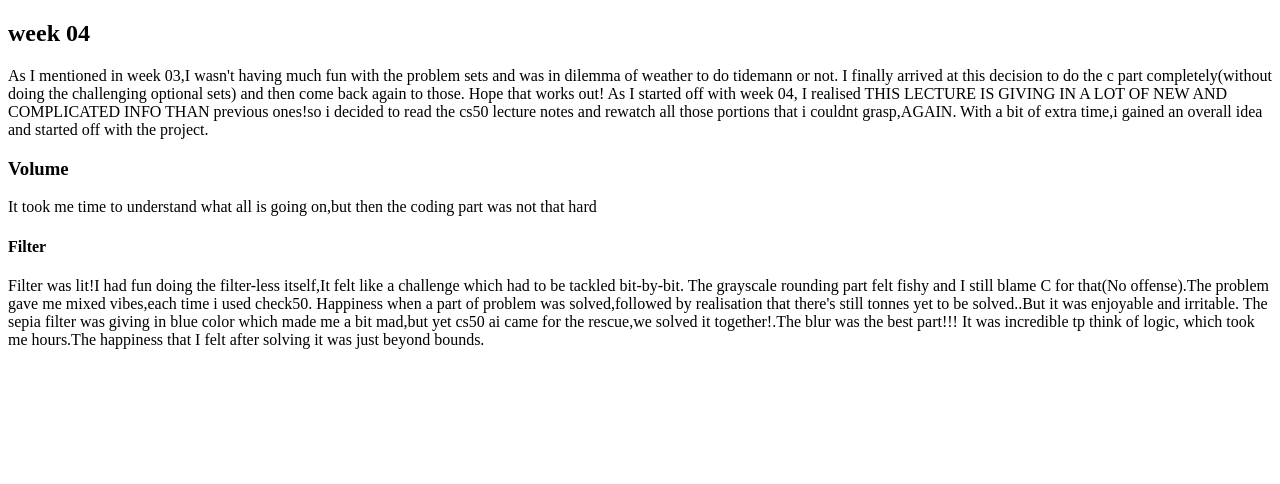
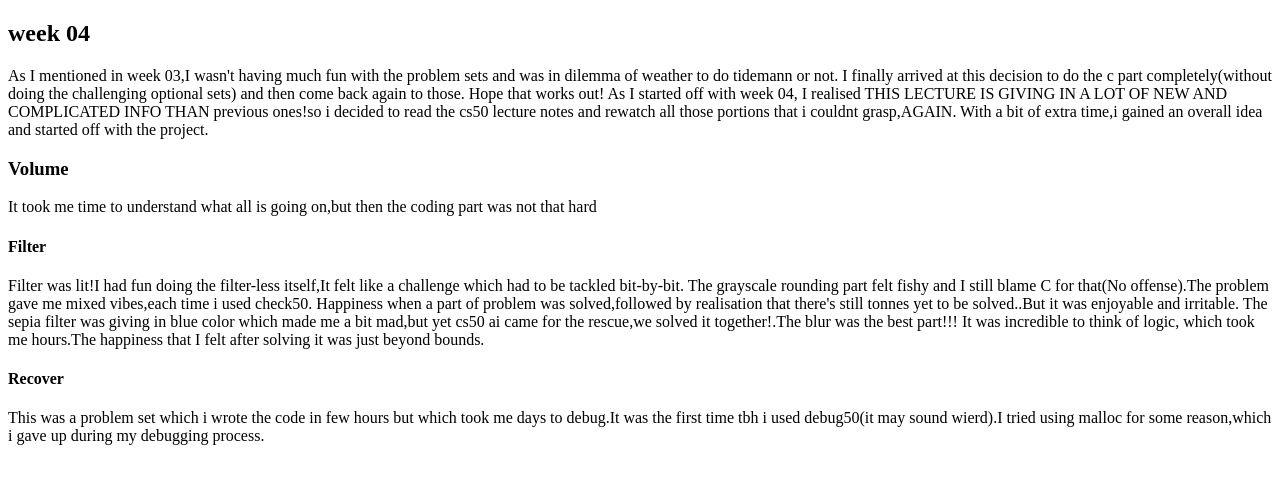
Before and after one commit to diyaj14/cs50journey, a plain HTML site: page week1.html in a window 1280 px wide. Drawn offline with Linux system fonts and the light colour scheme.

Commit message:
Week 4 completion

```diff
--- a/week1.html
+++ b/week1.html
@@ -22,7 +22,12 @@
                 The grayscale rounding part felt fishy and I still blame C for that(No offense).The problem gave me mixed vibes,each time i used check50.
                 Happiness when a part of problem was solved,followed by realisation that there's still tonnes yet to be solved..But it was enjoyable and irritable.
                 The sepia filter was giving in blue color which made me a bit mad,but yet cs50 ai came for the rescue,we solved it together!.The blur was the best
-                part!!! It was incredible tp think of logic, which took me hours.The happiness that I felt after solving it was just beyond bounds.
+                part!!! It was incredible to think of logic, which took me hours.The happiness that I felt after solving it was just beyond bounds.
+            <h4>Recover</h4>
+            <p>
+                This was a problem set which i wrote the code in few hours but which took me days to debug.It was the first time tbh i used debug50(it may sound
+                wierd).I tried using malloc for some reason,which i gave up during my debugging process.
+            </p>
             </p>
         </p>
     </div>
```
Also changed, not shown: week03.html (added), week4.html (renamed from week0.html).
